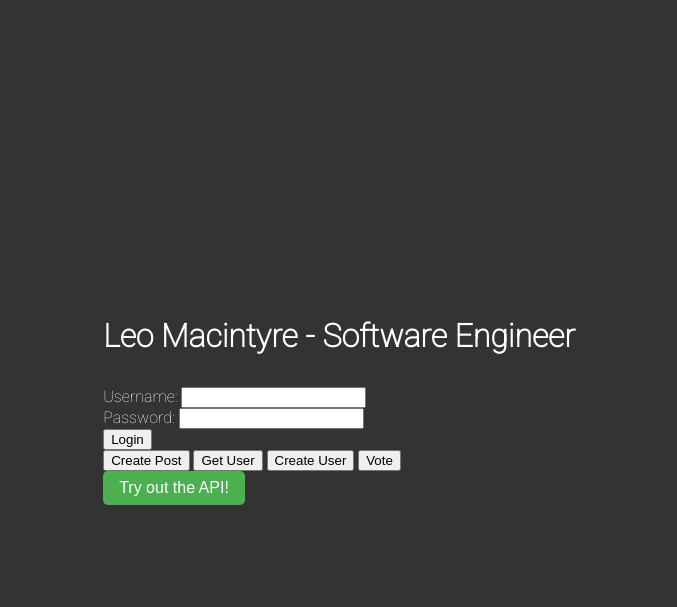
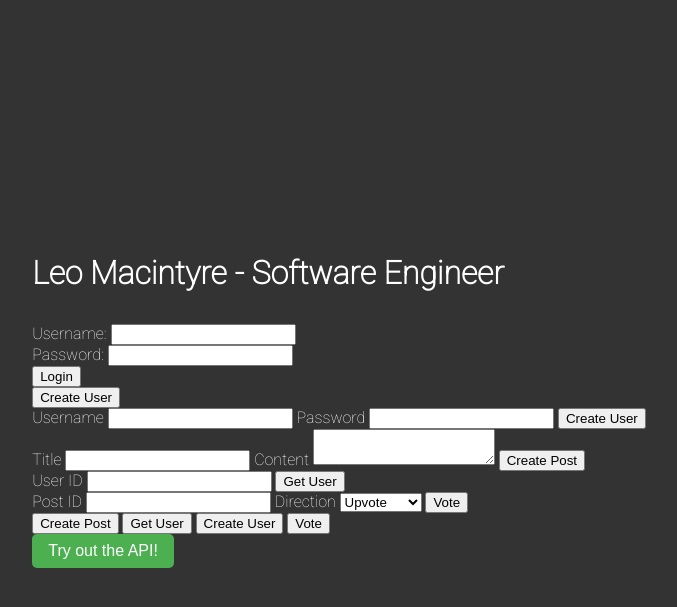
Before and after one commit to leomac81/API.fastapi, a FastAPI app: page / in a window 1280 px wide. Shown: the top 607 px of the page, without its empty margins (301-978 px from the left). Run offline with FastAPI, Linux system fonts and the light colour scheme; parts of the project's set-up code (start-up, migrations or seed data) failed here and were passed over.

Commit message:
adding functionality

```diff
--- a/static/script.js
+++ b/static/script.js
@@ -102,36 +102,126 @@
   }
 
 
-  // Add these functions for each API call
+  // Event listeners for displaying forms
+document.getElementById('create-user-btn').addEventListener('click', () => {
+  displayForm('create-user-form');
+});
 
-async function createUser(user) {
-    const response = await fetch('/users/', {
+document.getElementById('create-post-btn').addEventListener('click', () => {
+  displayForm('create-post-form');
+});
+
+document.getElementById('get-user-btn').addEventListener('click', () => {
+  displayForm('get-user-form');
+});
+
+document.getElementById('vote-btn').addEventListener('click', () => {
+  displayForm('vote-form');
+});
+
+function displayForm(formId) {
+  document.querySelectorAll('.form-container').forEach((form) => {
+    form.style.display = 'none';
+  });
+  document.getElementById(formId).style.display = 'block';
+}
+
+// Event listeners for form submissions
+document.getElementById('create-user-form').addEventListener('submit', async (event) => {
+  event.preventDefault();
+
+  const email = document.getElementById('create-user-email').value;
+  const password = document.getElementById('create-user-password').value;
+
+  try {
+    const newUser = await createUser({ email: email, password: password });
+    alert(`User created with ID: ${newUser.id}`);
+  } catch (error) {
+    alert('Failed to create user');
+  }
+});
+
+document.getElementById('create-post-form').addEventListener('submit', async (event) => {
+  event.preventDefault();
+
+  const title = document.getElementById('create-post-title').value;
+  const content = document.getElementById('create-post-content').value;
+  const published = document.getElementById('create-post-published').checked;
+
+  try {
+    const newPost = await createPost({ title: title, content: content, published: published });
+    alert(`Post created with ID: ${newPost.id}`);
+  } catch (error) {
+    alert('Failed to create post');
+  }
+});
+
+document.getElementById('get-user-form').addEventListener('submit', async (event) => {
+  event.preventDefault();
+
+  const userId = document.getElementById('get-user-id').value;
+
+  try {
+    const user = await getUser(userId);
+    alert(`User ID: ${user.id}, Email: ${user.email}`);
+  } catch (error) {
+    alert('Failed to get user');
+  }
+});
+
+document.getElementById('vote-form').addEventListener('submit', async (event) => {
+  event.preventDefault();
+
+  const postId = document.getElementById('vote-post-id').value;
+  const dir = document.getElementById('vote-dir').value;
+
+  try {
+    const response = await vote({ post_id: postId, dir: parseInt(dir) });
+    alert(`Vote action: ${response.message}`);
+  } catch (error) {
+    alert('Failed to perform vote action');
+  }
+});
+
+// Implement the API calls for each action
+async function createUser(userData) {
+  const response = await fetch('/users', {
+    method: 'POST',
+    headers: { 'Content-Type': 'application/json' },
+    body: JSON.stringify(userData),
+  });
+
+  if (!response.ok) {
+    throw new Error(response.statusText);
+  }
+
+  return await response.json();
+}
+
+async function createPost(postData) {
+  const response = await fetch('/posts', {
     method: 'POST',
     headers: {
       'Content-Type': 'application/json',
+      'Authorization': `Bearer ${localStorage.getItem('token')}`,
     },
-      body: JSON.stringify(user),
+    body: JSON.stringify(postData),
   });
 
   if (!response.ok) {
-      throw new Error('Failed to create user');
+    throw new Error(response.statusText);
   }
 
-    const newUser = await response.json();
-    console.log('Created user:', newUser);
-    return newUser;
+  return await response.json();
 }
 
 async function getUser(id) {
-    const accessToken = localStorage.getItem('access_token');
   const response = await fetch(`/users/${id}`, {
-      headers: {
-        'Authorization': `Bearer ${accessToken}`,
-      },
+    headers: { 'Authorization': `Bearer ${localStorage.getItem('token')}` },
   });
 
   if (!response.ok) {
-      throw new Error('Failed to get user');
+    throw new Error('Failed to fetch user');
   }
 
   const user = await response.json();
@@ -139,38 +229,24 @@
   return user;
 }
 
-  // Update the login form submission handling
-  document.getElementById('login-form').addEventListener('submit', async (event) => {
-    event.preventDefault();
-
-    const email = document.getElementById('username').value;
-    const password = document.getElementById('password').value;
-
-    try {
-      const accessToken = await login(email, password);
-      const posts = await fetchPosts(accessToken);
-      displayPosts(posts);
-
-      // Hide login form and display the new buttons
-      document.getElementById('login-form').classList.add('hidden');
-      document.getElementById('create-post-button').classList.remove('hidden');
-      document.getElementById('get-user-button').classList.remove('hidden');
-      document.getElementById('create-user-button').classList.remove('hidden');
-      document.getElementById('vote-button').classList.remove('hidden');
-    } catch (error) {
-      alert('Login failed. Please check your credentials and try again.');
-    }
+async function vote(postId, direction) {
+  const response = await fetch('/vote/', {
+    method: 'POST',
+    headers: {
+      'Content-Type': 'application/json',
+      'Authorization': `Bearer ${localStorage.getItem('access_token')}`,
+    },
+    body: JSON.stringify({
+      post_id: postId,
+      dir: direction,
+    }),
   });
 
-  // Add the display functions for forms
-  function displayCreatePostForm() {
-    // Display the form for creating a new post
+  if (!response.ok) {
+    throw new Error('Failed to vote');
   }
 
-  function displayCreateUserForm() {
-    // Display the form for creating a new user
+  const result = await response.json();
+  console.log('Vote result:', result);
+  return result;
 }
-
-  function displayVoteForm() {
-    // Display the form for voting
-  }
--- a/templates/index.html
+++ b/templates/index.html
@@ -25,6 +25,42 @@
         <br>
         <input type="submit" value="Login">
       </form>
+    <!-- Move the Create User button before the login form -->
+<button id="create-user-button" onclick="displayCreateUserForm()">Create User</button>
+
+<!-- Add these forms inside the <body> tag after the login form -->
+<form id="create-user-form" class="hidden">
+  <label for="create-user-username">Username</label>
+  <input id="create-user-username" type="text" />
+  <label for="create-user-password">Password</label>
+  <input id="create-user-password" type="password" />
+  <button type="submit">Create User</button>
+</form>
+
+<form id="create-post-form" class="hidden">
+  <label for="create-post-title">Title</label>
+  <input id="create-post-title" type="text" />
+  <label for="create-post-content">Content</label>
+  <textarea id="create-post-content"></textarea>
+  <button type="submit">Create Post</button>
+</form>
+
+<form id="get-user-form" class="hidden">
+  <label for="get-user-id">User ID</label>
+  <input id="get-user-id" type="number" />
+  <button type="submit">Get User</button>
+</form>
+
+<form id="vote-form" class="hidden">
+  <label for="vote-post-id">Post ID</label>
+  <input id="vote-post-id" type="number" />
+  <label for="vote-dir">Direction</label>
+  <select id="vote-dir">
+    <option value="1">Upvote</option>
+    <option value="-1">Downvote</option>
+  </select>
+  <button type="submit">Vote</button>
+</form>
 
 <!-- Add these buttons inside the <body> tag after the login form -->
     <button id="create-post-button" class="hidden" onclick="displayCreatePostForm()">Create Post</button>
```
Lines whose indentation alone changed are shown as unchanged.
